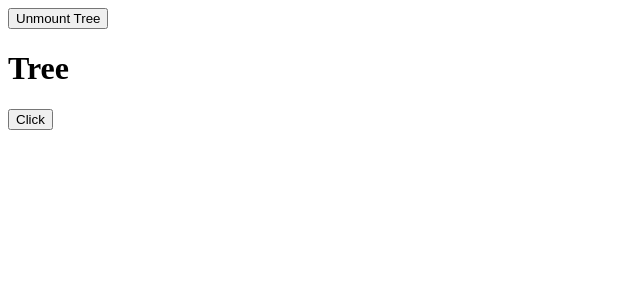
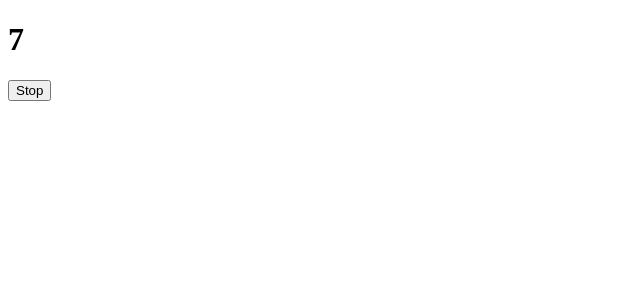
Before and after one commit to mykhailmykhailenko/REACT-JS, a React (Create React App) app: page / in a window 1280 px wide. Shown: the top 300 px of the page, without its empty margins (0-640 px from the left). Built offline with nearby package versions, Linux system fonts and the light colour scheme.

Commit message:
Lifecycle counter

```diff
--- a/src/App.js
+++ b/src/App.js
@@ -1,6 +1,6 @@
 import React from "react";
-import UserDashboard from "./components/UserDashboard";
-import Tree from './components/Tree';
+
+import Timer from "./components/Timer"
 
 class App extends React.Component {
     constructor(props){
@@ -13,9 +13,8 @@ class App extends React.Component {
     render () {
         return (
             <div>
-                <button onClick={()=>{this.setState({isOn: false})}}>Unmount Tree</button>
-                 {this.state.isOn ? <Tree /> : null}
-           </div>
+              {this.state.isOn ? <Timer /> : null}
+            </div>
         )
     }
 }
--- /dev/null
+++ b/src/components/Timer/index.js
@@ -0,0 +1,44 @@
+import React, { Component } from 'react';
+
+class Timer extends Component {
+    constructor(props) {
+        super(props);
+        this.state = {
+            count: 0
+        }
+        this.intervalId = null
+
+   }
+
+   start = () => {
+        this.intervalId = setInterval(()=> {
+            const {count} = this.state;
+            this.setState({
+                count: count +1
+            })
+        }, 1000)
+   }
+
+   componentDidMount () {
+        this.start();
+   }
+
+   componentWillUnmount () {
+        this.stop();
+   }
+
+   stop = () => {
+    clearInterval(this.intervalId)
+   }
+
+    render() {
+        return (
+            <div>
+                <h1>{this.state.count}</h1>
+                <button onClick={this.stop}>Stop</button>
+            </div>
+        );
+    }
+}
+
+export default Timer;
```
